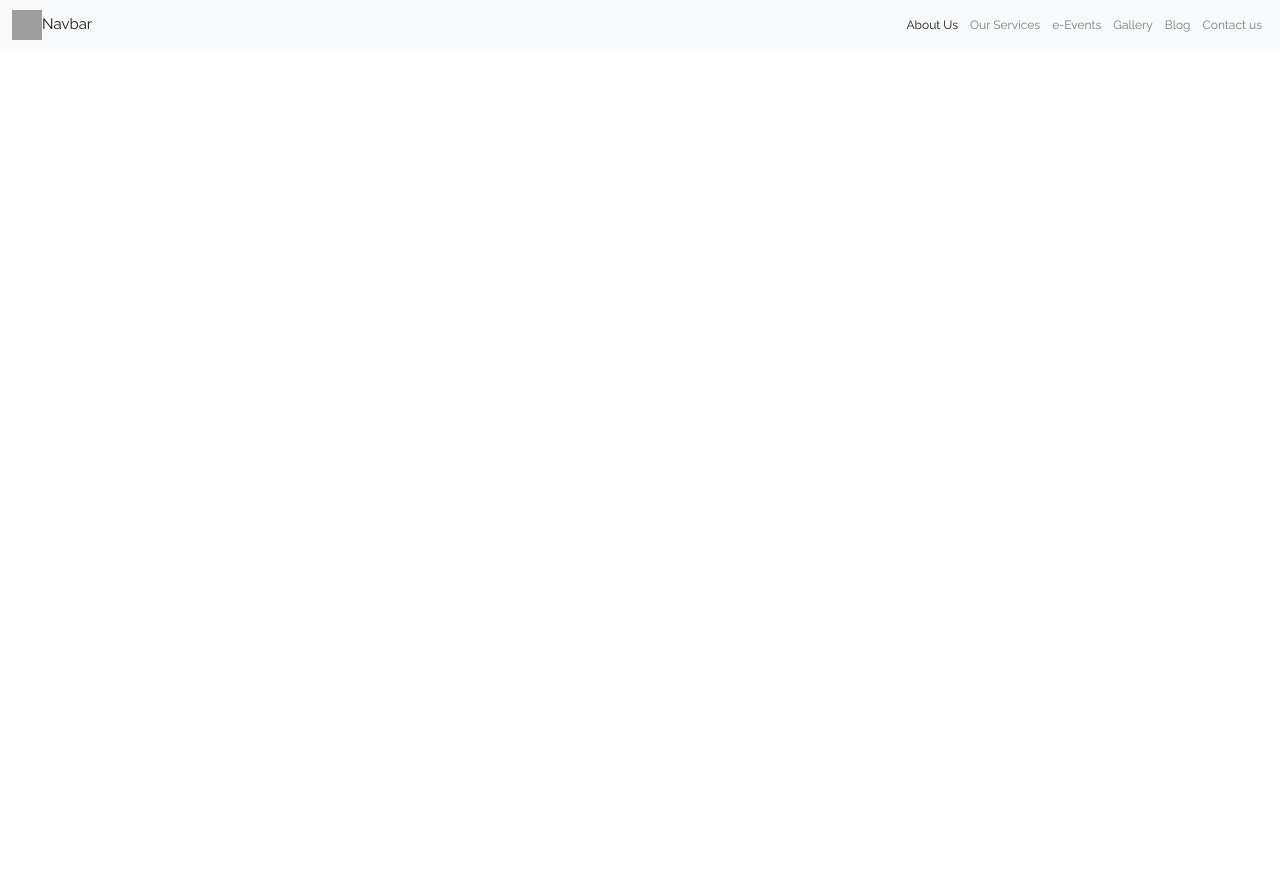
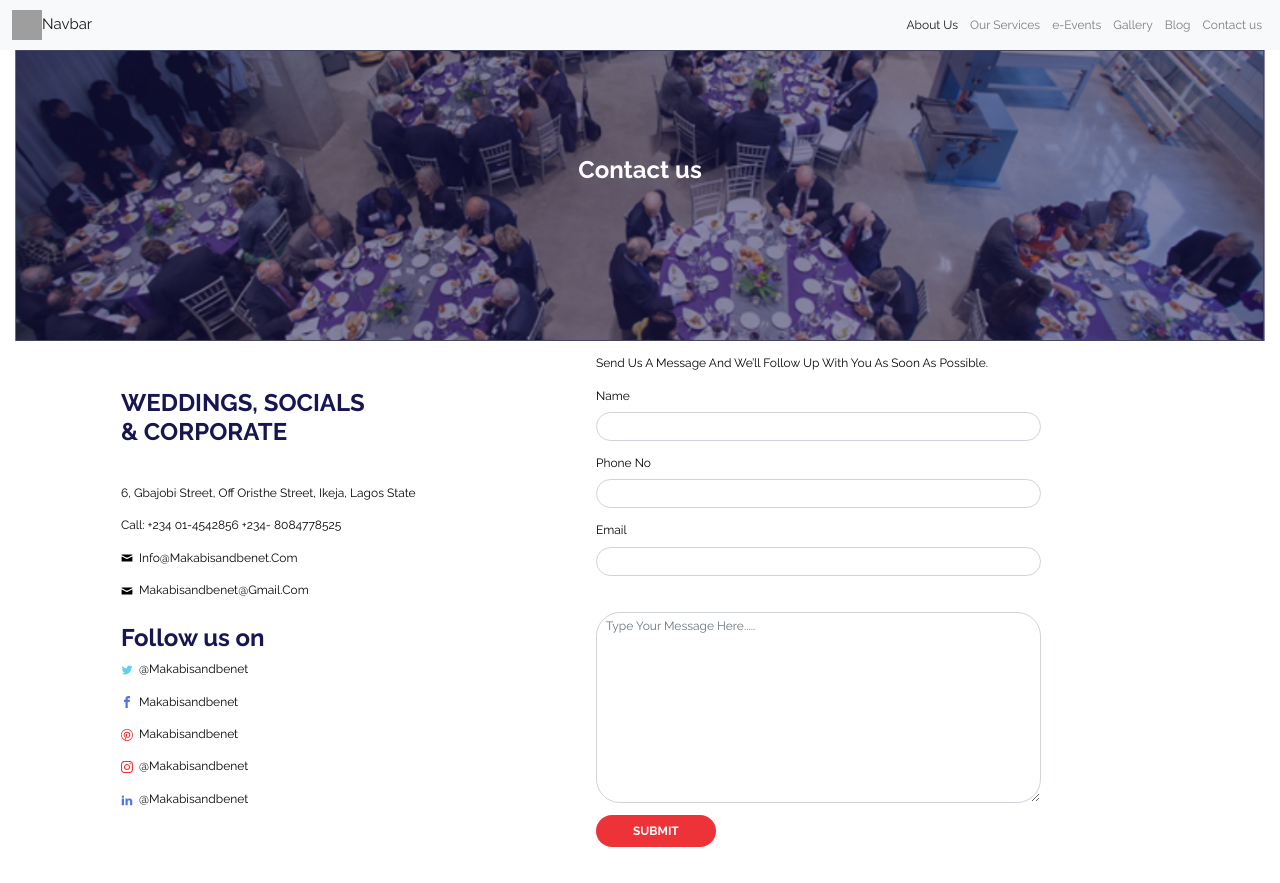
Before and after one commit to haywhy2019/makabis-client, a React (Create React App) app: page /contact in a window 1280 px wide. Before the commit the page ends 800 px from the top, so only its background shows below. Built offline with nearby package versions, Linux system fonts and the light colour scheme; grey boxes are pictures that could not be loaded.

Commit message:
finished contact us page

```diff
--- a/src/App.scss
+++ b/src/App.scss
@@ -8,6 +8,7 @@
 
 //components
 @import "./styles/component/button";
+@import "./styles/component/icons";
 
 
 //layout
@@ -15,5 +16,6 @@
 
 
 //pages
+@import "./styles/pages/contact";
 @import "./styles/pages/home.scss";
 @import "./styles/pages/services";
--- a/src/components/navbar/Navbar.js
+++ b/src/components/navbar/Navbar.js
@@ -61,7 +61,7 @@ function Navbar({ currentUser }) {
             <li className="nav-item">
               <Link
                 className="nav-link"
-                to="/impression"
+                to="/contact"
               >
               Contact us
               </Link>
--- a/src/pages/Contact/Contact.js
+++ b/src/pages/Contact/Contact.js
@@ -1,10 +1,143 @@
-import React from 'react'
+import React from "react";
+import Contactimg from "../../asset/images/contact.png";
+import Icon from "../../asset/sprite.svg";
 
- function Contact() {
-    return (
-        <div>
-            <h1>Contact</h1>
+function Contact() {
+  return (
+    <div>
+      <Contactheader />
+      <Contactbody />
+    </div>
+  );
+}
+export default Contact;
+
+const Contactheader = () => {
+  return (
+    <div className="container-fluid">
+      <div className="relative row">
+        <div className="col-md-12">
+          <img src={Contactimg} alt="" class="img-fluid m-0 p-0 " />
+          <h1 className="page-header-text">Contact us</h1>
         </div>
-    )
-}
-export default Contact
+      </div>
+    </div>
+  );
+};
+
+const Contactbody = () => {
+  return (
+    <div className="container mb-5">
+      <div className="row mt-3">
+        <div className="col-md-5 mt-5 ml-5">
+          <div>
+            <h1 className="text__heading2 mb-5">WEDDINGS, SOCIALS <br /> & CORPORATE</h1>
+            <p className="text--main">6, Gbajobi Street, off Oristhe Street, Ikeja, Lagos State</p>
+            <p className="text--main">Call: +234 01-4542856 +234- 8084778525</p>
+            <div>
+            <div>
+            <svg className="social-icon">
+                    <use href={Icon + "#icon-mail"} />
+                  </svg>
+                  <p className="text--main d-inline-block ml-2">Info@makabisandbenet.com</p>
+            </div>
+            <div>
+            <svg className="social-icon">
+                    <use href={Icon + "#icon-mail"} />
+                  </svg>
+                  <p className="text--main d-inline-block ml-2">makabisandbenet@gmail.com</p>
+            </div>
+            </div>
+          </div>
+
+          <div className="mt-3">
+            <h1 className="text__heading2">Follow us on</h1>
+            <div>
+            <svg className="social-icon-t">
+                    <use href={Icon + "#icon-twitter"} />
+                  </svg>
+                  <p className="text--main d-inline-block ml-2">@makabisandbenet</p>
+            </div>
+            <div>
+            <svg className="social-icon-f">
+                    <use href={Icon + "#icon-facebook"} />
+                  </svg>
+                  <p className="text--main d-inline-block ml-2">makabisandbenet</p>
+            </div>
+            <div>
+            <svg className="social-icon-p">
+                    <use href={Icon + "#icon-pinterest2"} />
+                  </svg>
+                  <p className="text--main d-inline-block ml-2">makabisandbenet</p>
+            </div>
+            <div>
+            <svg className="social-icon-i">
+                    <use href={Icon + "#icon-instagram"} />
+                  </svg>
+                  <p className="text--main d-inline-block ml-2">@makabisandbenet</p>
+            </div>
+            <div>
+            <svg className="social-icon-l">
+                    <use href={Icon + "#icon-linkedin2"} />
+                  </svg>
+                  <p className="text--main d-inline-block ml-2">@makabisandbenet</p>
+            </div>
+
+          </div>
+        </div>
+
+        <div className="col-md-5">
+          <div>
+            <p className="text--main">
+              Send us a message and we’ll follow up with you as soon as
+              possible.
+            </p>
+            <div>
+              <form>
+                <div className="form-group">
+                  <label for="" className="text--main">Name</label>
+                  <input
+                    type="text"
+                    value=""
+                    className="form-control round-edge"
+                    id=""
+                    required
+                  />
+                </div>
+
+                <div className="form-group">
+                  <label for="" className="text--main">Phone no</label>
+                  <input
+                    type="tel"
+                    className="form-control  round-edge"
+                    value=""
+                    id=""
+                    required
+                  />
+                </div>
+
+                <div className="form-group">
+                  <label for="" className="text--main">Email</label>
+                  <input
+                    type="email"
+                    className="form-control  round-edge"
+                    value=""
+                    id=""
+                    required
+                  />
+                </div>
+                <div className="form-group mt-5">
+                  <textarea type="text" rows="10" className="form-control text--main  round-edge2" id=""
+                  placeholder="Type your message here....." />
+                </div>
+                <button type="submit" className="btn button__reg">
+                  Submit
+                </button>
+              </form>
+            </div>
+          </div>
+        </div>
+      </div>
+    </div>
+  );
+};
--- a/src/styles/base/_typography.scss
+++ b/src/styles/base/_typography.scss
@@ -30,8 +30,14 @@ body {
     &__heading{
         font-size: 2rem;
         color: $color-primary;
+    }
 
+    &__heading2{
+        font-size: 2rem;
+        color: $color-primary;
+        font-weight: bold;
     }
+
     &__subheading{
         font-size: 1.5rem;
         color: $color-primary;
@@ -55,8 +61,7 @@ body {
         text-transform: capitalize;
         font-weight: normal;
         background-color: $color-secondary;
-
-    }
+}
 
 }
 
--- a/src/styles/base/_utilities.scss
+++ b/src/styles/base/_utilities.scss
@@ -9,3 +9,11 @@
 .margin-left-big{
     margin-left: 5rem;
 }
+
+.round-edge{
+    border-radius: 10rem;
+}
+
+.round-edge2{
+    border-radius: 2rem;
+}
--- a/src/styles/component/_button.scss
+++ b/src/styles/component/_button.scss
@@ -19,4 +19,13 @@
     border-radius: 10rem;
     margin-left: 20rem;
   }
+  &__reg{
+    font-size: 1rem;
+    color: $color-white;
+    text-transform: uppercase;
+    font-weight: bold;
+    padding: 0.5rem 3rem;
+    background-color: $color-secondary;
+    border-radius: 10rem;
+  }
 }
--- /dev/null
+++ b/src/styles/component/_icons.scss
@@ -0,0 +1,48 @@
+.social-icon{
+    width: 1rem;
+    height: 1rem;
+    fill: black;
+    display: inline-block;
+}
+
+.social-icon-t{
+    width: 1rem;
+    height: 1rem;
+    fill: #63CEEF;
+    display: inline-block;
+}
+
+.social-icon-f{
+    width: 1rem;
+    height: 1rem;
+    fill: #63CEEF;
+    display: inline-block;
+}
+
+.social-icon-f{
+    width: 1rem;
+    height: 1rem;
+    fill: #4E74EE;
+    display: inline-block;
+}
+
+.social-icon-p{
+    width: 1rem;
+    height: 1rem;
+    fill: #ED3338;
+    display: inline-block;
+}
+
+.social-icon-i{
+    width: 1rem;
+    height: 1rem;
+    fill: #ED3338;
+    display: inline-block;
+}
+
+.social-icon-l{
+    width: 1rem;
+    height: 1rem;
+    fill:  #4E74EE;
+    display: inline-block;
+}
```
Also changed, not shown: src/pages/Services/Branding.js (added, +88 -0 lines), src/asset/images/contact.png (added), src/styles/component/_boxes.scss (added), src/styles/pages/_contact.scss (added), src/styles/pages/_home.scss (renamed from src/styles/pages/home.scss).
